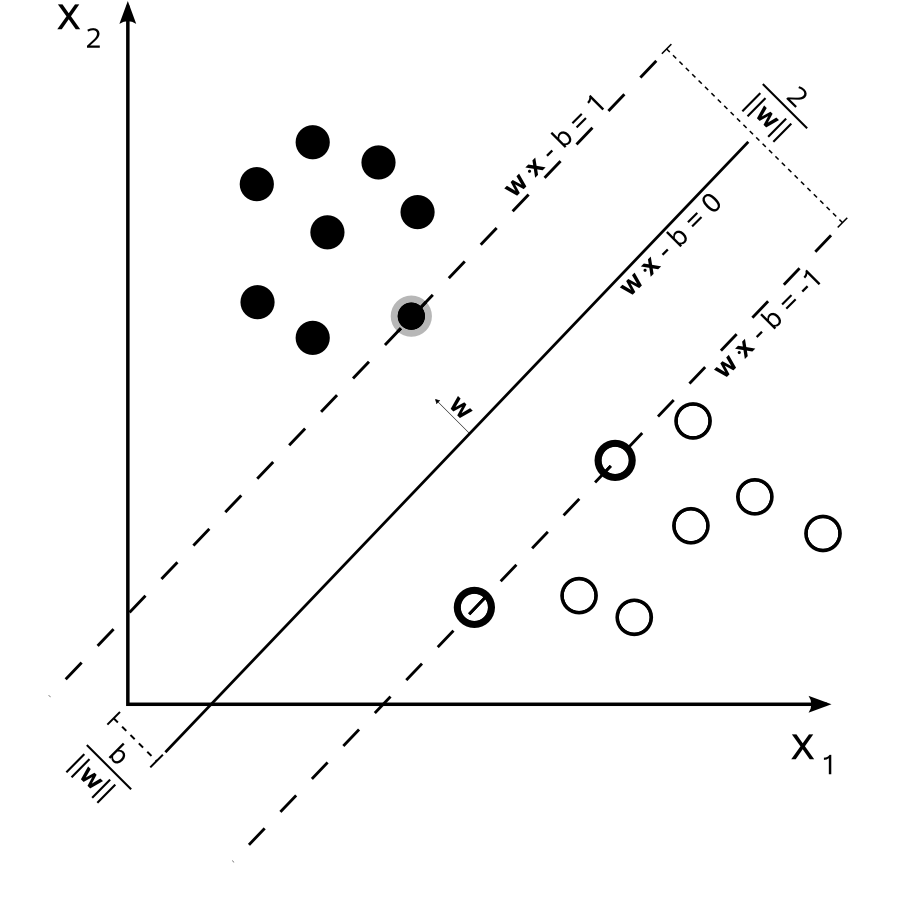
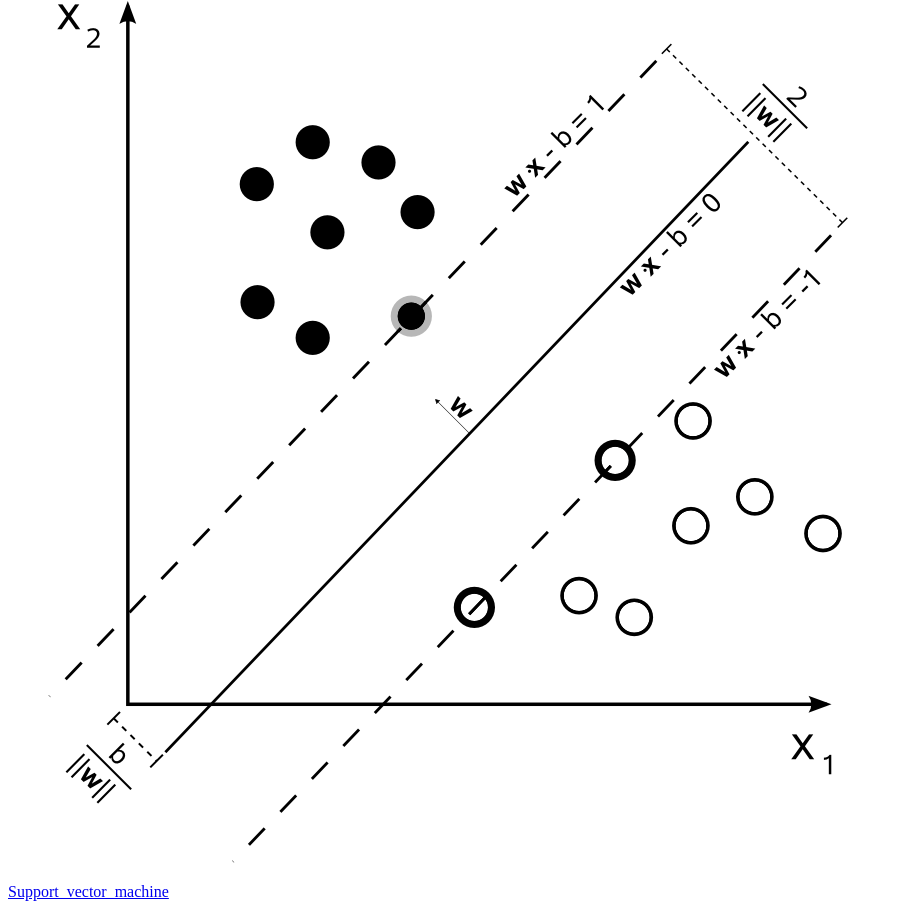
Before and after one commit to Roberto-Salvati88/scientific-paper, a plain HTML site: page index.html in a window 1280 px wide. Shown: the part 435-1344 px from the top of the page, without its empty margins (0-903 px from the left). Before the commit the page ends 1318 px from the top, so only its background shows below. Drawn offline with Linux system fonts and the light colour scheme.

Commit message:
scientific paper-REV00

```diff
--- a/index.html
+++ b/index.html
@@ -39,6 +39,10 @@
                 </li>
              </ol>
         </main>
+        <footer>
+            <!-- Wikipedia -->
+             <a href="https://en.wikipedia.org/wiki/Support_vector_machine" target="_blank">Support_vector_machine</a>
+        </footer>
 
 </body>
 </html>
```
